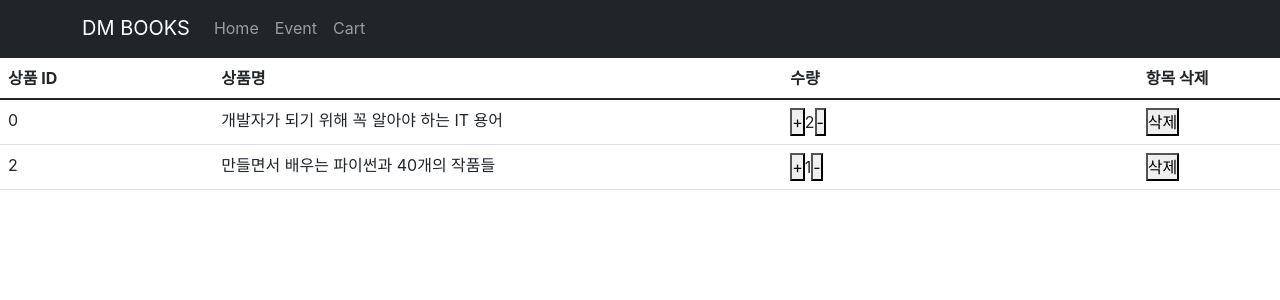
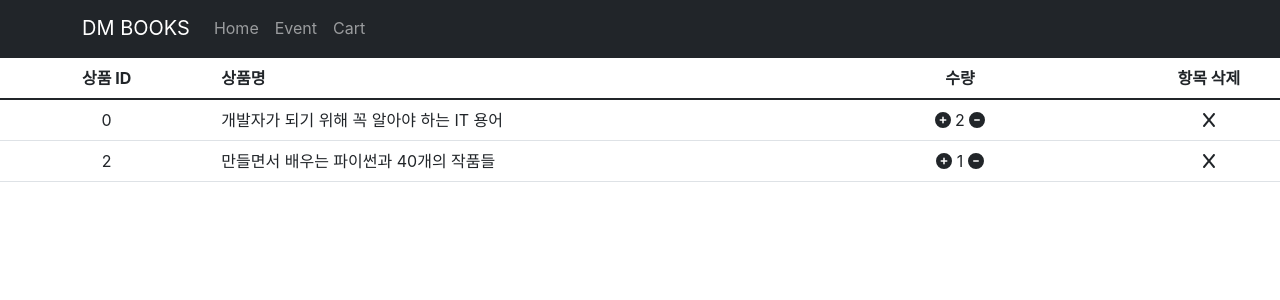
Before and after one commit to donghun-K/dm-books, a React (Create React App) app: page /cart in a window 1280 px wide. Shown: the top 300 px of the page. Built offline with nearby package versions, Linux system fonts and the light colour scheme.

Commit message:
DESIGN: cart page design

```diff
--- a/src/App.css
+++ b/src/App.css
@@ -54,7 +54,15 @@
 .detail-container {
   padding: 3rem 0;
 }
-
+.cart-table-align_center {
+  text-align: center;
+}
+.cart-btn {
+  cursor: pointer;
+}
+.cart-count {
+  user-select: none;
+}
 .start {
   opacity: 0;
 }
--- a/src/routes/Cart.js
+++ b/src/routes/Cart.js
@@ -1,6 +1,12 @@
 import { Table } from 'react-bootstrap';
 import { useDispatch, useSelector } from 'react-redux';
 import { plusCount, minusCount, removeItem } from './../store/cartSlice.js';
+import { FontAwesomeIcon } from '@fortawesome/react-fontawesome';
+import {
+  faX,
+  faCirclePlus,
+  faCircleMinus,
+} from '@fortawesome/free-solid-svg-icons';
 
 function Cart() {
   let cart = useSelector((state) => {
@@ -18,43 +24,52 @@ function Cart() {
         </colgroup>
         <thead>
           <tr>
-            <th scope='col'>상품 ID</th>
+            <th className='cart-table-align_center' scope='col'>
+              상품 ID
+            </th>
             <th scope='col'>상품명</th>
-            <th scope='col'>수량</th>
-            <th scope='col'>항목 삭제</th>
+            <th className='cart-table-align_center' scope='col'>
+              수량
+            </th>
+            <th className='cart-table-align_center' scope='col'>
+              항목 삭제
+            </th>
           </tr>
         </thead>
         <tbody>
           {cart.map((data, i) => {
             return (
               <tr key={i}>
-                <td>{data.id}</td>
+                <td className='cart-table-align_center'>{data.id}</td>
                 <td>{data.name}</td>
-                <td>
-                  <button
+                <td className='cart-table-align_center'>
+                  <span
                     onClick={() => {
                       dispatch(plusCount(data.id));
                     }}
+                    className='cart-btn cart-count-btn'
                   >
-                    +
-                  </button>
-                  {data.count}
-                  <button
+                    <FontAwesomeIcon icon={faCirclePlus} />
+                  </span>
+                  <span className='cart-count'>{` ${data.count} `}</span>
+                  <span
                     onClick={() => {
                       dispatch(minusCount(data.id));
                     }}
+                    className='cart-btn cart-count-btn'
                   >
-                    -
-                  </button>
+                    <FontAwesomeIcon icon={faCircleMinus} />
+                  </span>
                 </td>
-                <td>
-                  <button
+                <td className='cart-table-align_center'>
+                  <span
                     onClick={() => {
                       dispatch(removeItem(data.id));
                     }}
+                    className='cart-btn cart-count-btn'
                   >
-                    삭제
-                  </button>
+                    <FontAwesomeIcon icon={faX} />
+                  </span>
                 </td>
               </tr>
             );
```
